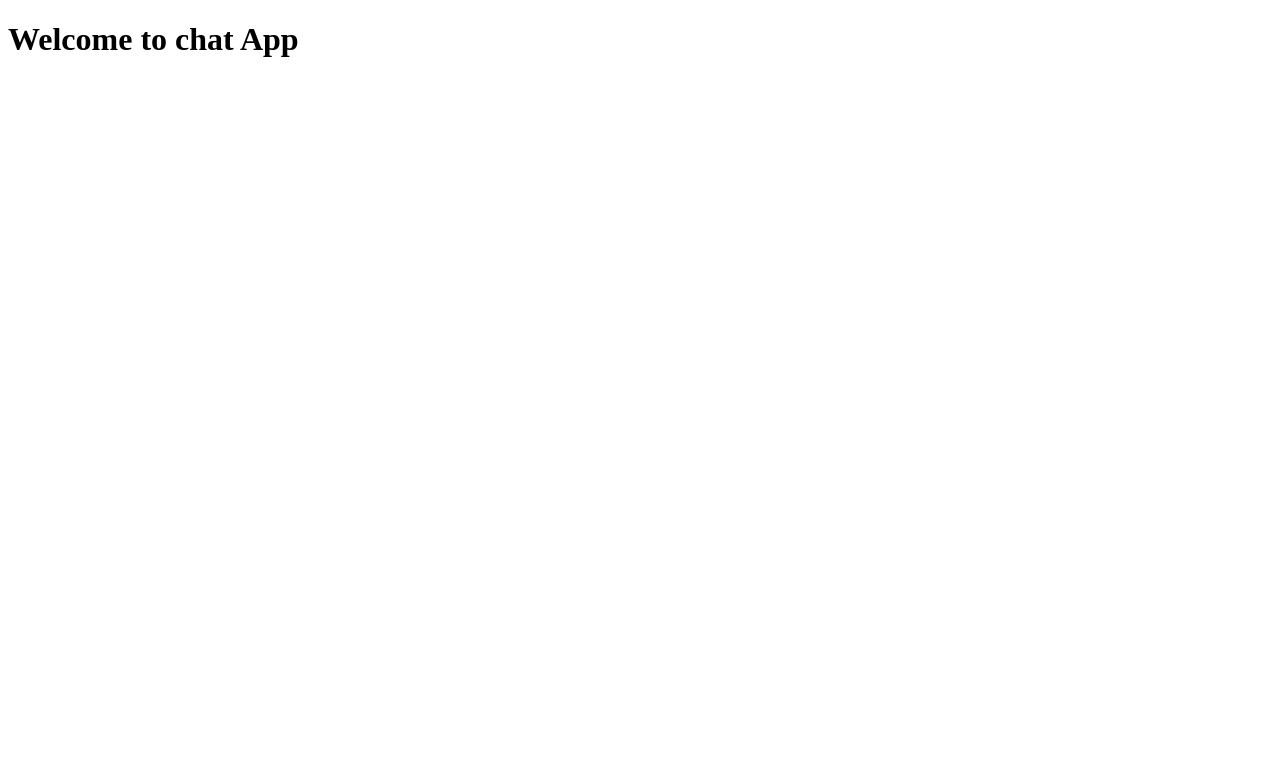
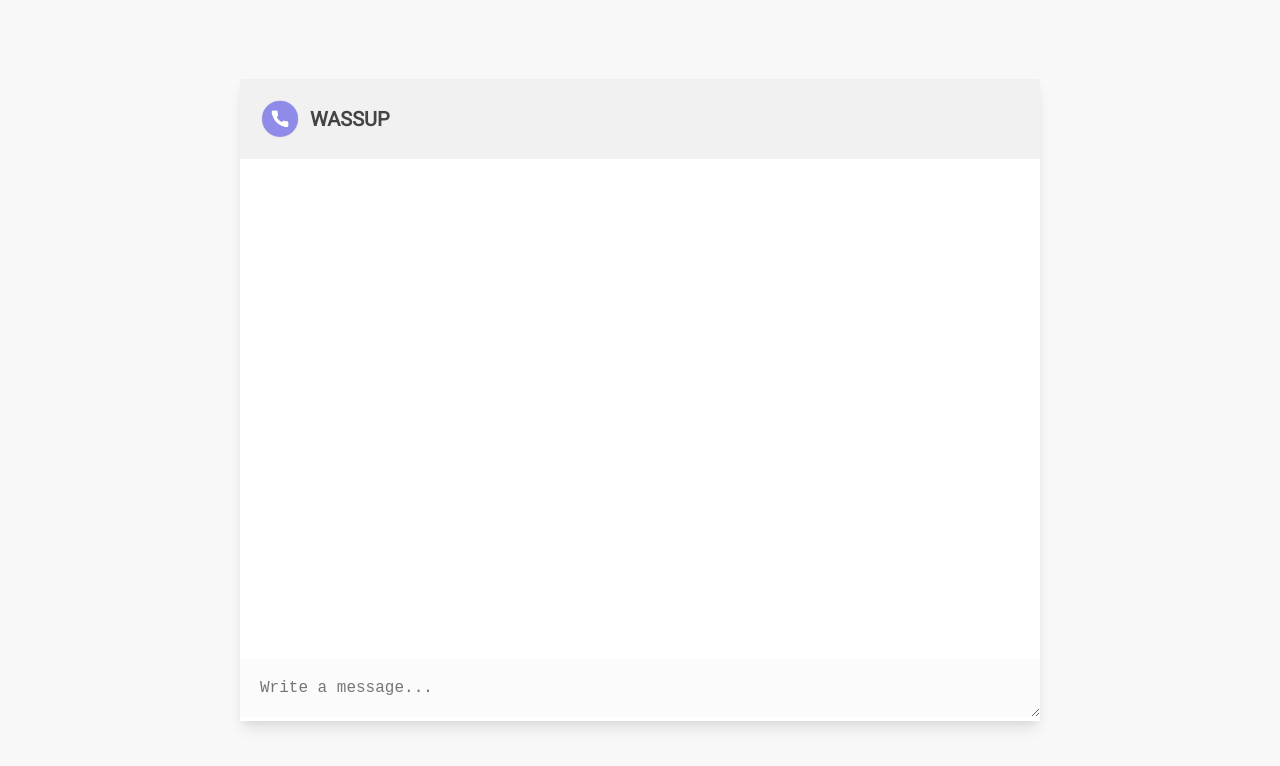
Before and after one commit to Aman-2903/realtime-chat-app, a website: page index.html in a window 1280 px wide. Drawn offline with Linux system fonts and the light colour scheme.

Commit message:
add frontend

```diff
--- a/index.html
+++ b/index.html
@@ -4,10 +4,24 @@
     <meta charset="UTF-8" />
     <meta name="viewport" content="width=device-width, initial-scale=1.0" />
     <title>Chat Application</title>
-    <link rel="stylesheet" href="/public/style.css" />
+    <link rel="stylesheet" href="/style.css" />
   </head>
   <body>
-    <h1>Welcome to chat App</h1>
-    <script src="/public/client.js"></script>
+    <section class="chat__section">
+      <div class="brand">
+        <img height="40" src="/wassup.png" alt="" />
+        <h1>Wassup</h1>
+      </div>
+      <div class="message__area"></div>
+      <div>
+        <textarea
+          id="textarea"
+          cols="30"
+          rows="1"
+          placeholder="Write a message..."
+        ></textarea>
+      </div>
+    </section>
+    <script src="/client.js"></script>
   </body>
 </html>
--- a/public/style.css
+++ b/public/style.css
@@ -0,0 +1,73 @@
+@import url('https://fonts.googleapis.com/css2?family=Roboto&display=swap');
+* {
+    padding: 0;
+    margin: 0;
+    box-sizing: border-box;
+}
+
+body {
+    display: flex;
+    align-items: center;
+    justify-content: center;
+    min-height: 100vh;
+    background: #F8F8F8;
+    font-family: 'Roboto', sans-serif;
+}
+section.chat__section {
+    width: 800px;
+    max-width: 90%;
+    background: #fff;
+    box-shadow: 0 10px 15px -3px rgba(0, 0, 0, 0.1), 0 4px 6px -2px rgba(0, 0, 0, 0.05);
+}
+.brand {
+    padding: 20px;
+    background: #f1f1f1;
+    display: flex;
+    align-items: center;
+}
+.brand h1 {
+    text-transform: uppercase;
+    font-size: 20px;
+    color: #444;
+    margin-left: 10px;
+}
+.message__area{
+    height: 500px;
+    padding: 16px;
+    display: flex;
+    flex-direction: column;
+    overflow-y: auto;
+    padding-top: 40px;
+}
+textarea {
+    width: 100%;
+    border: none;
+    padding: 20px;
+    font-size: 16px;
+    outline: none;
+    background: #FBFBFB;
+}
+
+.message {
+    padding: 20px;
+    border-radius: 4px;
+    margin-bottom: 40px;
+    max-width: 300px;
+    position: relative;
+}
+.incoming {
+    background: #8F8BE8;
+    color: #fff;
+}
+.outgoing {
+    background: #e9eafd;
+    color: #787986;
+    margin-left: auto;
+}
+.message h4 {
+    position: absolute;
+    top: -20px;
+    left: 0;
+    color: #333;
+    font-size: 14px;
+}
--- a/server.js
+++ b/server.js
@@ -4,6 +4,8 @@ const http = require("http").createServer(app);
 const path = require("path");
 
 const PORT = process.env.PORT || 3000;
+
+app.use(express.static("public"));
 
 app.get("/", (req, res, next) => {
   res.sendFile(path.join(__dirname, "index.html"));
```
Also changed, not shown: public/wassup.png (added).
